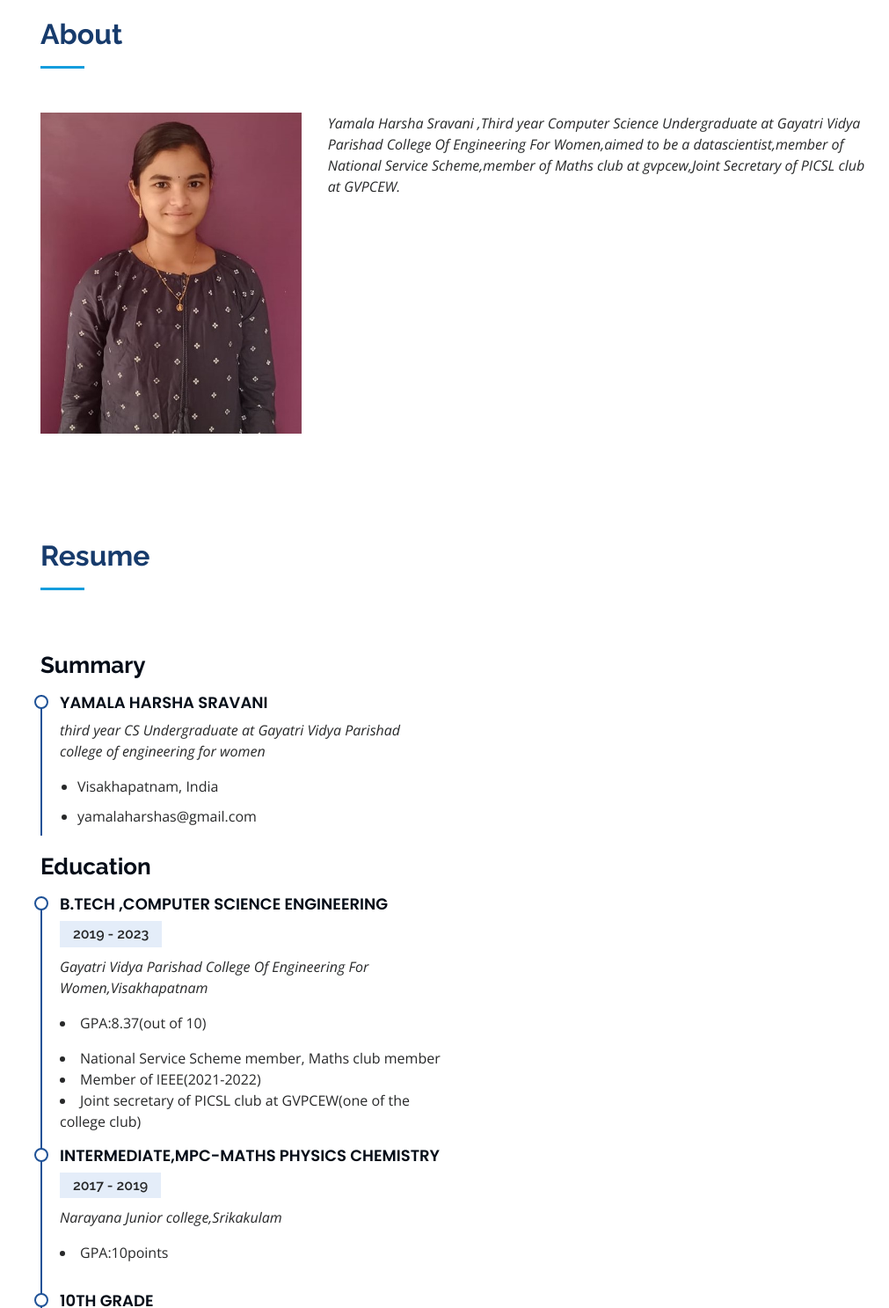
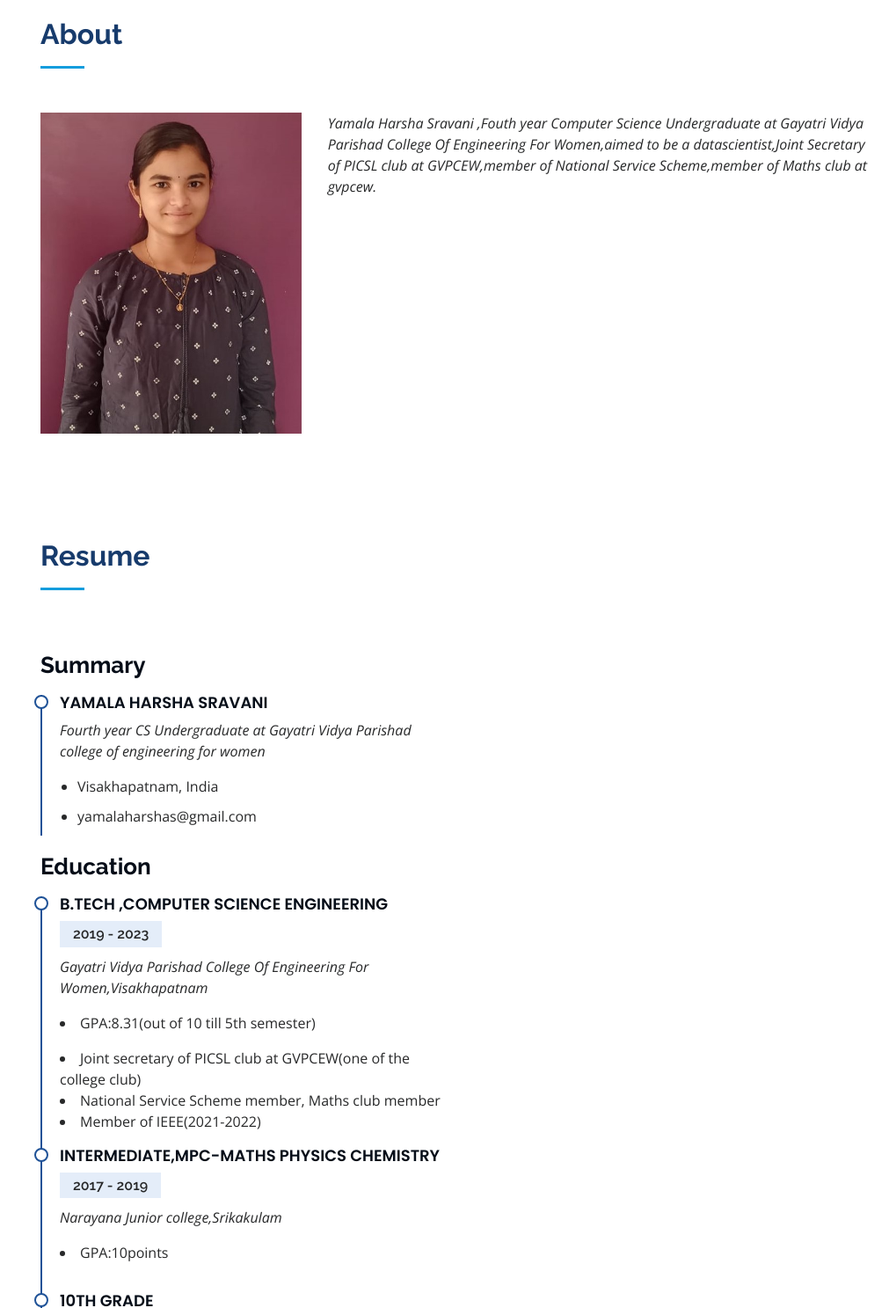
Before and after one commit to Harsha2102-code/Harsha2102-code.github.io, a plain HTML site: page index.html in a window 1280 px wide. Shown: the part 840-2327 px from the top of the page at 88% size, without its empty margins (269-1280 px from the left). Drawn offline with nearby package versions, Linux system fonts and the light colour scheme.

Commit message:
Update index.html

```diff
--- a/index.html
+++ b/index.html
@@ -74,7 +74,7 @@
     <div class="hero-container" data-aos="fade-in">
 
       <h1>Yamala Harsha Sravani</h1>
-      <p>I'm a <span class="typed" data-typed-items="third Computer Science Undergraduate,Data Science Aspirant ,NSS member,IEEE member,member of Maths club,member of Women Techmakers,Joint Secretary of PICSL club at GVPCEW"></span></p>
+      <p>I'm a <span class="typed" data-typed-items="Fourth Computer Science Undergraduate,Data Science Aspirant , Joint Secretary of PICSL club at GVPCEW, NSS member,member of Maths club"></span></p>
     </div>
   </section><!-- End Hero -->
 
@@ -99,7 +99,7 @@
           <div class="col-lg-8 pt-4 pt-lg-0 content" data-aos="fade-left">
 
             <p class="font-italic">
-              Yamala Harsha Sravani ,Third year Computer Science Undergraduate at Gayatri Vidya Parishad College Of Engineering For Women,aimed to be a datascientist,member of National Service Scheme,member of Maths club at gvpcew,Joint Secretary of PICSL club at GVPCEW.
+              Yamala Harsha Sravani ,Fouth year Computer Science Undergraduate at Gayatri Vidya Parishad College Of Engineering For Women,aimed to be a datascientist,Joint Secretary of PICSL club at GVPCEW,member of National Service Scheme,member of Maths club at gvpcew.
             </p>
 
           </div>
@@ -123,7 +123,7 @@
             <h3 class="resume-title">Summary</h3>
             <div class="resume-item pb-0">
               <h4>Yamala Harsha Sravani</h4>
-              <p><em>third year CS Undergraduate at Gayatri Vidya Parishad college of engineering for women </em></p>
+              <p><em>Fourth year CS Undergraduate at Gayatri Vidya Parishad college of engineering for women </em></p>
               <ul>
                 <li>Visakhapatnam, India</li>
                 <li>yamalaharshas@gmail.com</li>
@@ -135,10 +135,11 @@
               <h4>B.Tech ,Computer Science Engineering</h4>
               <h5>2019 - 2023</h5>
               <p><em>Gayatri Vidya Parishad College Of Engineering For Women,Visakhapatnam</em></p>
-	     <p><li>GPA:8.37(out of 10) </li></p>
+	     <p><li>GPA:8.31(out of 10 till 5th semester) </li></p>
+	      <li>Joint secretary of PICSL club at GVPCEW(one of the college club)</li>
               <li>National Service Scheme member, Maths club member</li>
 		      <li>Member of IEEE(2021-2022)</li>
-		      <li>Joint secretary of PICSL club at GVPCEW(one of the college club)</li>
+
             </div>
             <div class="resume-item">
               <h4>Intermediate,MPC-Maths Physics Chemistry</h4>
```
